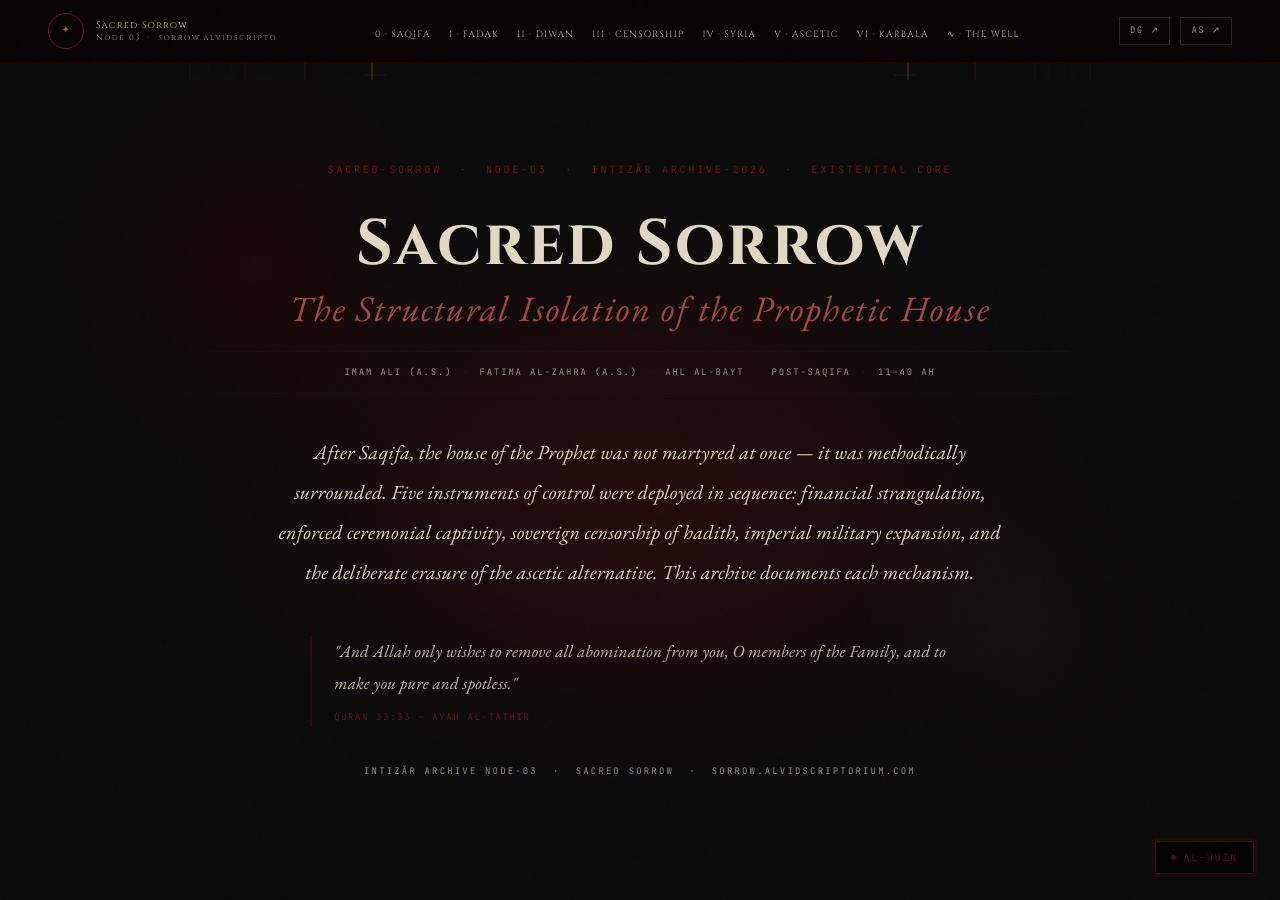
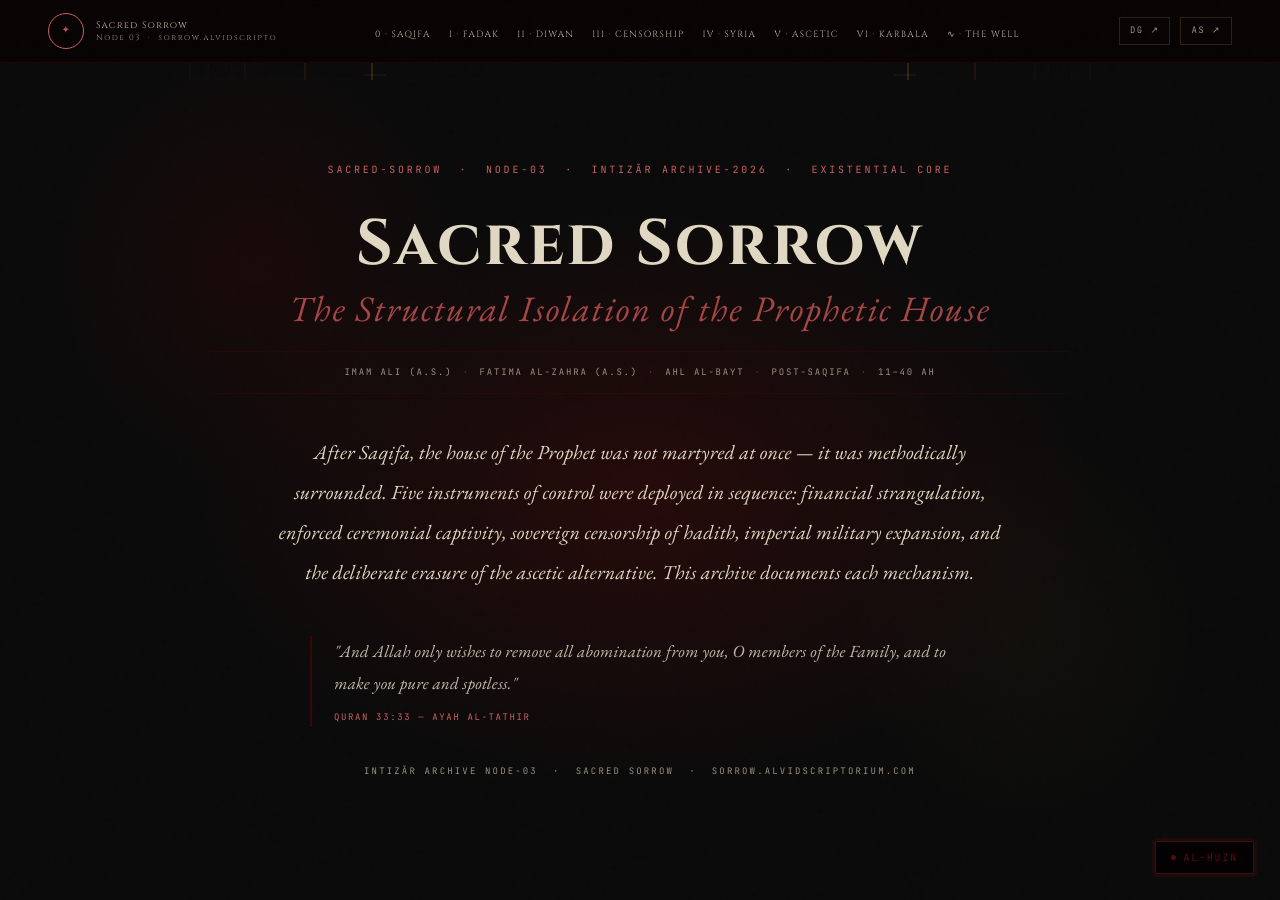
Before and after one commit to sacredcivilization/sacred-sorrow, a Jekyll site: the page built from index.html, in a window 1280 px wide and 900 px high. Built offline with Jekyll 4.4.1, drawn with Linux system fonts in a browser that asks for light colours.

Commit message:
Fix --sorrow-mid contrast bug (~1.6:1 -> 5.1:1)
--sorrow-mid was documented as "borders, accents" only but got used as
text color in 13 of 15 call sites, at a contrast ratio of ~1.6:1 against
the near-black background -- nearly illegible. Bumped the value from
#6B1414 to #CC6060 (still reads as "mid grief red", now 5.1:1).

This site's near-black + oxblood grief register is left otherwise
unchanged -- it's thematically distinct from the "dark academic
manuscript" look the rest of the ecosystem retired, and the rest of
its palette (ash tones, parchment, gold) already passed WCAG AA.

```diff
--- a/assets/css/main.scss
+++ b/assets/css/main.scss
@@ -11,7 +11,10 @@
   --gold-dim:        #A07C38;
   --oxblood:         #8B0000;
   --sorrow:          #3D0A0A;   /* deep sacred grief — background wash */
-  --sorrow-mid:      #6B1414;   /* mid grief — borders, accents */
+  --sorrow-mid:      #CC6060;   /* mid grief, text-readable — was #6B1414 at
+                                   ~1.6:1 contrast (used as text in 13 of 15
+                                   call sites despite being documented as
+                                   "borders, accents" only); now 5.1:1 */
   --sorrow-light:    #C05050;   /* light grief — readable text accent */
   --ash:             #9A9080;
   --ash-light:       #C0B4A0;
```
